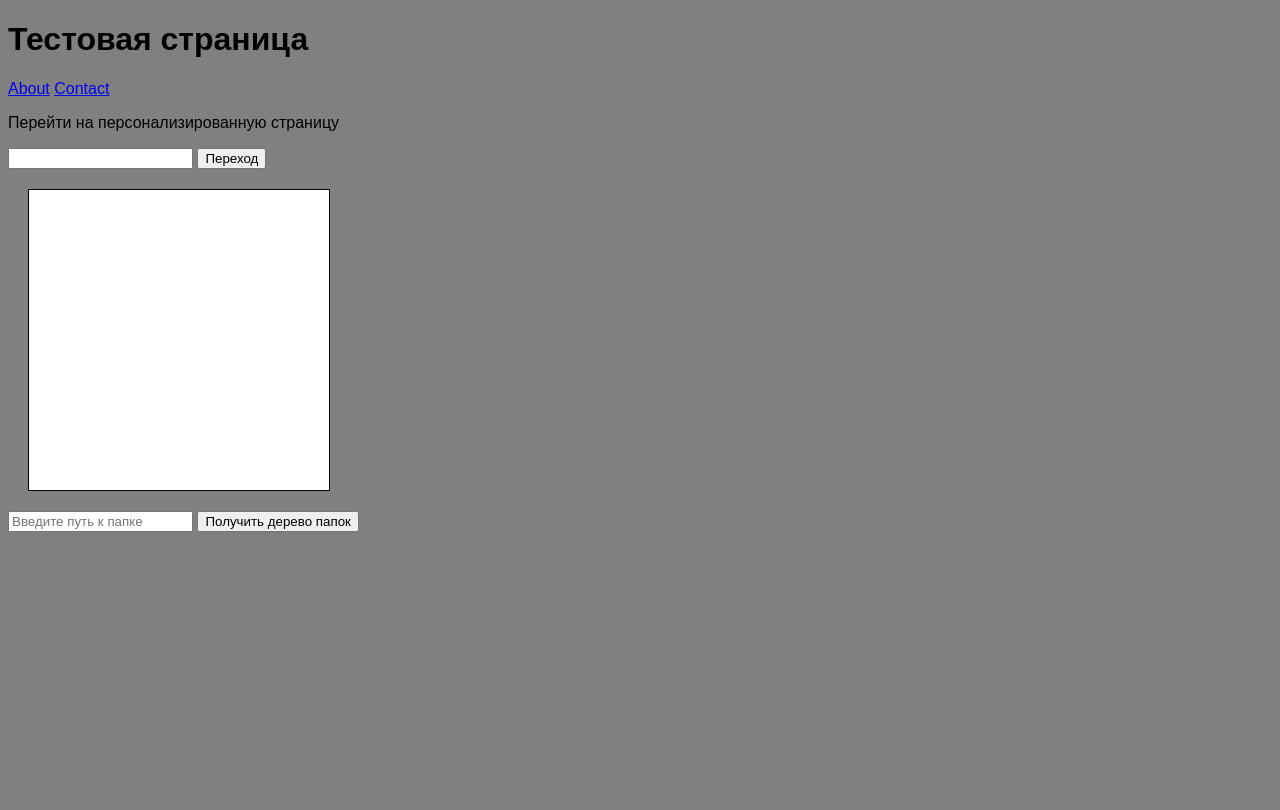
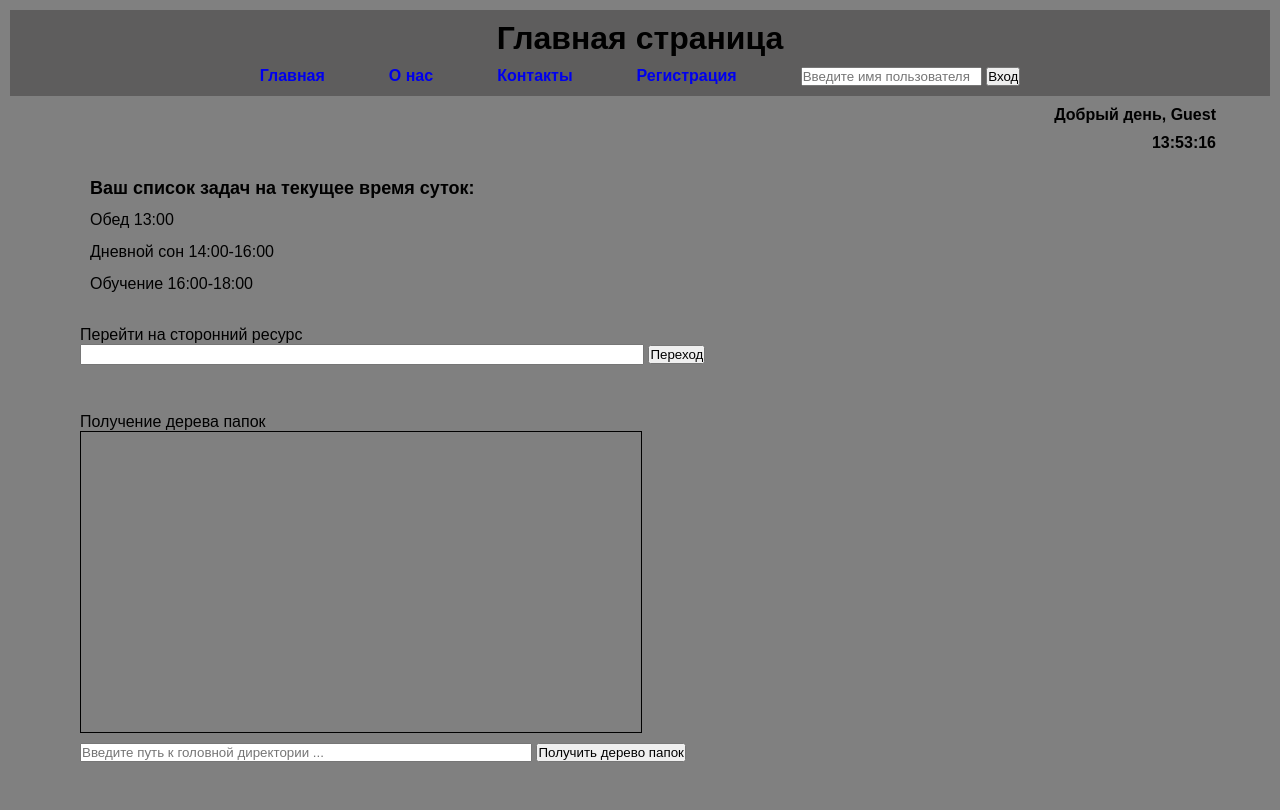
Before and after one commit to Veter-Alex/flask-less-1, a Flask app: page / in a window 1280 px wide. Before the commit the page ends 531 px from the top, so only its background shows below. Run offline with Flask 3, Linux system fonts and the light colour scheme.

Commit message:
Changes to be committed: 	modified:   main.py 	modified:   static/css/style.css 	modified:   static/js/scipt.js 	new file:   templates/about.html 	new file:   templates/contats.html 	modified:   templates/index.html 	deleted:    templates/personal-page.html 	deleted:    templates/task.html
Собрал все в один html файл

```diff
--- a/main.py
+++ b/main.py
@@ -1,47 +1,44 @@
 from datetime import datetime
 
-from flask import Flask, render_template
+from flask import Flask, render_template, request
 
 app = Flask(__name__)
 
 
 @app.route("/")
 def index():
-    message = "Тестовая страница"
-    return render_template("index.html", message=message)
-
-
-# http://127.0.0.1:5000/user/John
-# страница с динамическим параметром
-# можно использовать для персонализации страниц
-@app.route("/user/<name>")
-def user(name):
-    return f"User: {name}"
-
-
-@app.route("/personal-page")
-def personal_page():
-    name = "John"
-    return render_template("personal-page.html", name=name)
-
-
-@app.route("/task")
-def task():
+    # получает name из url
+    name = request.args.get("name")
+    # если name == None или name == "null" то name = "Guest"
+    if name is None or name == "null":
+        name = "Guest"
+    # текущее время
     curent_time = datetime.now()
+    # доброе утро, добрый день, добрый вечер
     if curent_time.hour < 12:
         greeting = "Доброе утро"
+
     elif 12 <= curent_time.hour < 18:
         greeting = "Добрый день"
     else:
         greeting = "Добрый вечер"
 
-    tasks = {
-        "Задача 1",
-        "Задача 2",
-        "Задача 3",
-    }
+    # задачи
+    match greeting:
+        case "Доброе утро":
+            tasks = ["Подъем 7:00", "Зарядка 7:30-8:00", "Завтрак 8:30"]
+        case "Добрый день":
+            tasks = ["Обед 13:00", "Дневной сон 14:00-16:00", "Обучение 16:00-18:00"]
+        case "Добрый вечер":
+            tasks = ["Тренировка 19:00-20:00", "Ужин 20:30", "Чтение книги 21:00"]
+
+    # возвращаем шаблон
     return render_template(
-        "task.html", curent_time=curent_time, greeting=greeting, task=tasks
+        "index.html",
+        name=name,
+        curent_time=curent_time.strftime("%H:%M:%S"),
+        greeting=greeting,
+        task=tasks,
     )
 
 
--- a/static/css/style.css
+++ b/static/css/style.css
@@ -1,4 +1,98 @@
+* {
+    margin: 0px;
+    padding: 0px;
+}
+
 body {
     font-family: Arial, Helvetica, sans-serif;
     background-color: #808080;
 }
+
+#header {
+    background-color: #5e5d5d;
+    margin: 10px;
+    padding: 10px;
+}
+
+h1 {
+    text-align: center;
+    margin-bottom: 10px;
+}
+
+nav {
+    background-color: #5e5d5d;
+    display: flex;
+    justify-content: center;
+    font-weight: bold;
+}
+
+nav ul {
+    list-style: none;
+    margin: 0;
+    padding: 0;
+    display: flex;
+    justify-content: space-between;
+}
+
+nav li {
+    margin-right: 4em;
+}
+
+nav a {
+    text-decoration: none;
+}
+
+nav a:hover {
+    text-decoration: underline;
+}
+
+nav a:active {
+    color: #0000ff;
+}
+
+#greeting, #curent-time {
+    text-align: right;
+    margin-right: 5%;
+    margin-bottom: 10px;
+    font-weight: bold;
+}
+
+#tasks-container {
+    margin: 0 5em;
+    padding: 10px;
+    line-height: 2em;
+}
+
+#tasks-title {
+    font-weight: bold;
+    font-size: large;
+}
+
+#tasks-list {
+    list-style: none;
+}
+
+#other-page-container {
+    margin: 1em 5em;
+}
+
+#other-page {
+    width: 50%;
+    height: 1.3em;
+}
+
+#tree-folder-container {
+    margin: 3em 5em;
+}
+
+#tree-folder-list {
+    height: 300px;
+    width: 50%;
+    border: 1px solid black;
+    overflow-y: scroll;
+    margin-bottom: 10px;
+}
+
+#folder-path {
+    width: 40%;
+}
--- a/static/js/scipt.js
+++ b/static/js/scipt.js
@@ -1,8 +1,12 @@
 function redirectToUserPage() {
-    const userInput = document.getElementById("user-input").value;
-    window.location.href = `/user/${userInput}`;
+    const userInput = document.getElementById("other-page").value;
+    window.location.href = userInput;
 }
 
+function enter_with_username() {
+    const username = document.getElementById("username").value;
+    window.location.href = `/?name=${username}`;
+}
 function getFolderTree() {
     const folderList = [];
     const rootDir = document.getElementById("folder-path").value;
--- a/templates/index.html
+++ b/templates/index.html
@@ -8,23 +8,71 @@
         <link rel="stylesheet" href="/static/css/style.css" />
     </head>
     <body>
-        <h1>{{ message }}</h1>
-        <a href="/about">About</a>
-        <a href="/contact">Contact</a>
-        <div>
-            <p>Перейти на персонализированную страницу</p>
-            <input type="text" id="user-input"/>
+        <div id="header">
+            <h1>Главная страница</h1>
+            <!-- Панель навигации в зависимости от имени пользователя -->
+            <nav>
+                <ul>
+                    <li><a href="/">Главная</a></li>
+                    <li><a href="/about">О нас</a></li>
+                    <li><a href="/contact">Контакты</a></li>
+                    {% if name != "Guest" %}
+                    <!-- если пользователь авторизован -->
+                    <li><a href="/user/{{name}}">Профиль {{ name }}</a></li>
+                    <li><a href="/task">Задачи {{ name }}</a></li>
+                    <li><a href="/setting">Настройка пользователя</a></li>
+                    <li><a href="/?name=null">Выход</a></li>
+                    {% else %}
+                    <!-- если пользователь не авторизован -->
+                    <li><a href="/signin">Регистрация</a></li>
+                    <div>
+                        <input
+                            type="text"
+                            id="username"
+                            placeholder="Введите имя пользователя"
+                        />
+                        <button onclick="enter_with_username()">Вход</button>
+                    </div>
+                    {% endif %}
+                </ul>
+            </nav>
+        </div>
+
+        <!-- Приветствие в зависимости от времени суток и имени -->
+        <p id="greeting">{{ greeting }}, {{ name }}</p>
+        <p id="curent-time">{{ curent_time }}</p>
+
+        <!-- Вывод списка задач -->
+        <div id="tasks-container">
+            <p id="tasks-title">Ваш список задач на текущее время суток:</p>
+            <ul id="tasks-list">
+                {% for task in task %}
+                <li>{{ task }}</li>
+                {% endfor %}
+            </ul>
+        </div>
+
+        <!-- Переход на другой ресурс -->
+        <div id="other-page-container">
+            <p>Перейти на сторонний ресурс</p>
+            <input type="text" id="other-page" />
             <button onclick="redirectToUserPage()">Переход</button>
         </div>
-    <script src="/static/js/scipt.js"></script>
 
-    <div>
-        <div id="tree-folder">
+        <!-- Получение дерева папок -->
+        <div id="tree-folder-container">
+            <p>Получение дерева папок</p>
+            <div id="tree-folder-list" type="text">
+            </div>
+
+            <input
+                type="text"
+                id="folder-path"
+                placeholder="Введите путь к головной директории ..."
+            />
+            <button onclick="getFolderTree()">Получить дерево папок</button>
         </div>
-        <div id="tree-folder-list" type="text" style="margin: 20px; height: 300px; width: 300px; background: white; border: 1px solid;">
-        </div>
-        <input type="text" id="folder-path" placeholder="Введите путь к папке"/>
-        <button onclick="getFolderTree()">Получить дерево папок</button>
-    </div>
+
+        <script src="/static/js/scipt.js"></script>
     </body>
 </html>
```
Also changed, not shown: templates/personal-page.html (deleted, +0 -30 lines), templates/task.html (deleted, +0 -20 lines), templates/about.html (added), templates/contats.html (added).
